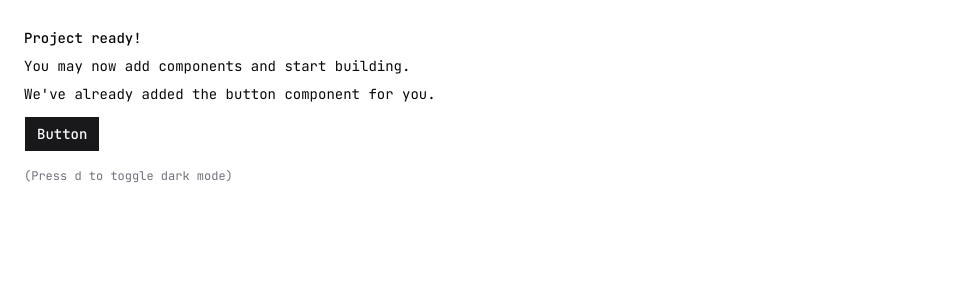
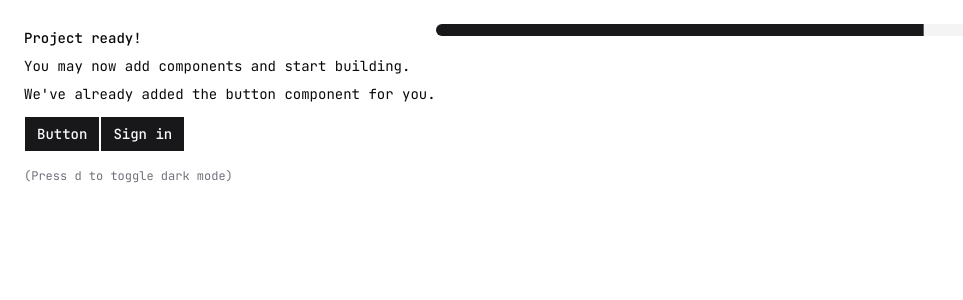
Before and after one commit to sukunaidev/iterationscli, a Next.js app: page / in a window 1280 px wide. Shown: the top 300 px of the page, without its empty margins (0-963 px from the left). Built offline with nearby package versions, Linux system fonts and the light colour scheme.

Commit message:
initial commit using a shadcn preset

```diff
--- a/app/page.tsx
+++ b/app/page.tsx
@@ -1,6 +1,20 @@
+"use client"
 import { Button } from "@/components/ui/button"
 
+import * as React from "react"
+
+import { Progress } from "@/components/ui/progress"
+
 export default function Page() {
+
+
+const [progress, setProgress] = React.useState(13)
+
+  React.useEffect(() => {
+    const timer = setTimeout(() => setProgress(66), 500)
+    return () => clearTimeout(timer)
+  }, [])
+
   return (
     <div className="flex min-h-svh p-6">
       <div className="flex max-w-md min-w-0 flex-col gap-4 text-sm leading-loose">
@@ -9,11 +23,15 @@ export default function Page() {
           <p>You may now add components and start building.</p>
           <p>We&apos;ve already added the button component for you.</p>
           <Button className="mt-2">Button</Button>
+          <Button className="mt-2">Sign in</Button>
         </div>
         <div className="font-mono text-xs text-muted-foreground">
           (Press <kbd>d</kbd> to toggle dark mode)
         </div>
       </div>
+
+<Progress value={progress} className="w-[60%]" />
+
     </div>
   )
 }
--- /dev/null
+++ b/components/ui/checkbox.tsx
@@ -0,0 +1,33 @@
+"use client"
+
+import * as React from "react"
+import { Checkbox as CheckboxPrimitive } from "radix-ui"
+
+import { cn } from "@/lib/utils"
+import { RiCheckLine } from "@remixicon/react"
+
+function Checkbox({
+  className,
+  ...props
+}: React.ComponentProps<typeof CheckboxPrimitive.Root>) {
+  return (
+    <CheckboxPrimitive.Root
+      data-slot="checkbox"
+      className={cn(
+        "peer relative flex size-4 shrink-0 items-center justify-center rounded-[5px] border border-transparent bg-input/90 transition-shadow outline-none group-has-disabled/field:opacity-50 after:absolute after:-inset-x-3 after:-inset-y-2 focus-visible:border-ring focus-visible:ring-3 focus-visible:ring-ring/30 disabled:cursor-not-allowed disabled:opacity-50 aria-invalid:border-destructive aria-invalid:ring-3 aria-invalid:ring-destructive/20 aria-invalid:aria-checked:border-primary dark:aria-invalid:border-destructive/50 dark:aria-invalid:ring-destructive/40 data-checked:border-primary data-checked:bg-primary data-checked:text-primary-foreground dark:data-checked:bg-primary",
+        className
+      )}
+      {...props}
+    >
+      <CheckboxPrimitive.Indicator
+        data-slot="checkbox-indicator"
+        className="grid place-content-center text-current transition-none [&>svg]:size-3.5"
+      >
+        <RiCheckLine
+        />
+      </CheckboxPrimitive.Indicator>
+    </CheckboxPrimitive.Root>
+  )
+}
+
+export { Checkbox }
--- /dev/null
+++ b/components/ui/progress.tsx
@@ -0,0 +1,31 @@
+"use client"
+
+import * as React from "react"
+import { Progress as ProgressPrimitive } from "radix-ui"
+
+import { cn } from "@/lib/utils"
+
+function Progress({
+  className,
+  value,
+  ...props
+}: React.ComponentProps<typeof ProgressPrimitive.Root>) {
+  return (
+    <ProgressPrimitive.Root
+      data-slot="progress"
+      className={cn(
+        "relative flex h-3 w-full items-center overflow-x-hidden rounded-full bg-muted",
+        className
+      )}
+      {...props}
+    >
+      <ProgressPrimitive.Indicator
+        data-slot="progress-indicator"
+        className="size-full flex-1 bg-primary transition-all"
+        style={{ transform: `translateX(-${100 - (value || 0)}%)` }}
+      />
+    </ProgressPrimitive.Root>
+  )
+}
+
+export { Progress }
```
Also changed, not shown: app/api/auth/sign-up/route.ts (added), app/auth/sign-in/page.tsx (added), app/auth/sign-up/page.tsx (added), app/dashboard/page.tsx (added), components/auth/SignIn.tsx (added), components/auth/SignUp.tsx (added).
